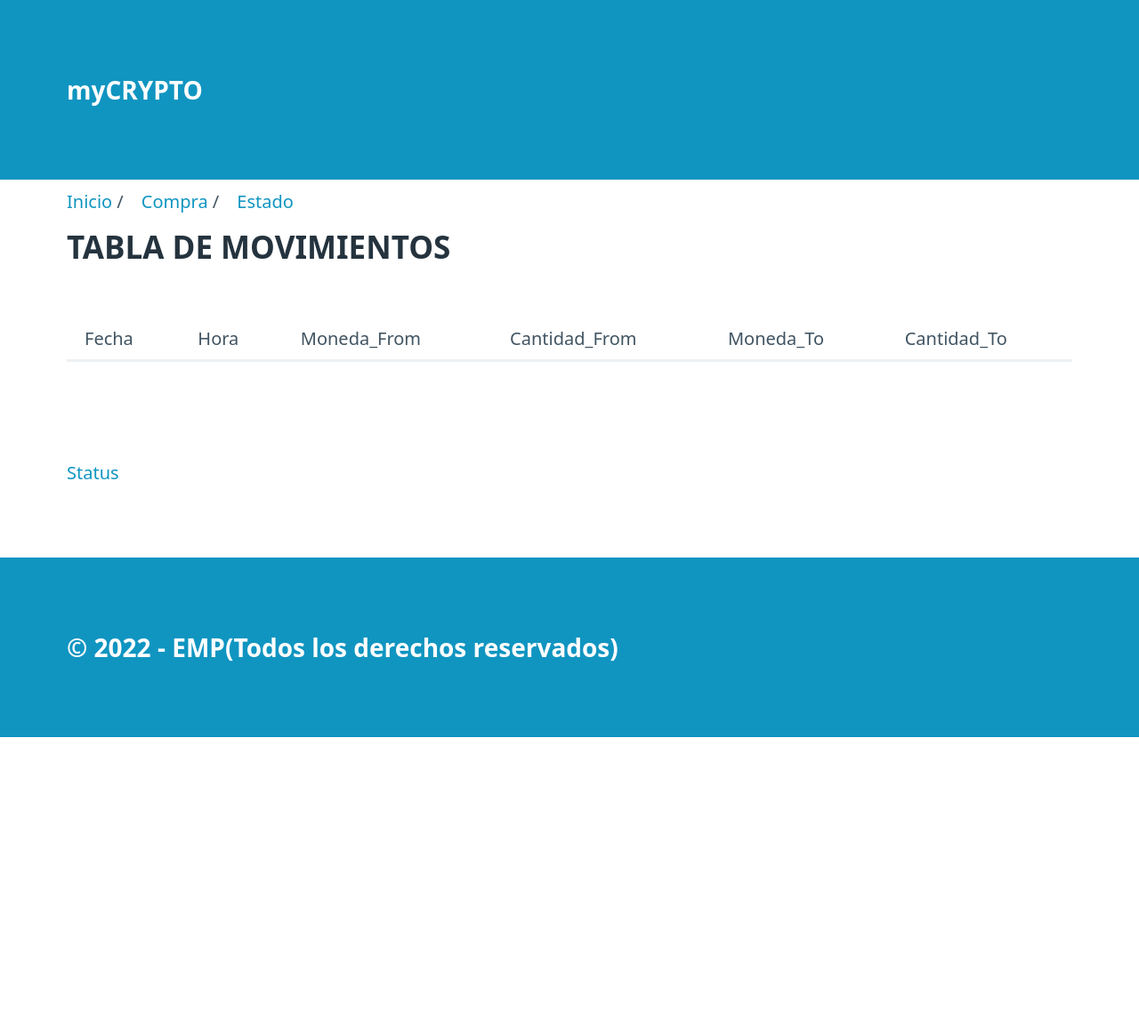
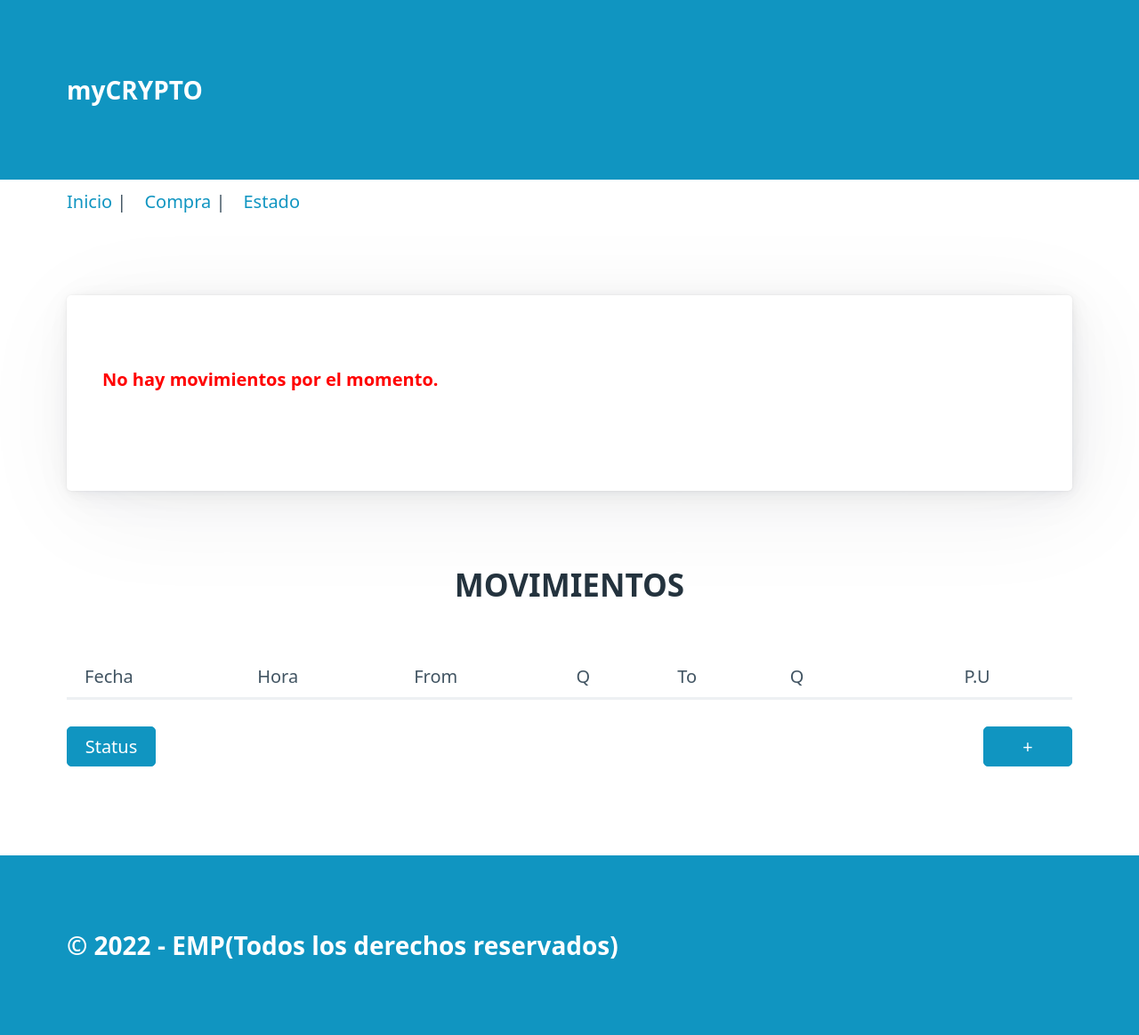
Before and after one commit to Edug89/Criptomonedas_Flask_Classic, a Flask app: page / in a window 1280 px wide. Shown: the whole page at 89% size. Before the commit the page ends 829 px from the top, so only its background shows below. Run offline with Flask 2, Linux system fonts and the light colour scheme; lists and menus that the app fills with data are empty.

Commit message:
Tenemos las 3 páginas funcionando,botones enlazados entre ellas falta el enlace de todas con SQLITE y operaciones

```diff
--- a/config_template.py
+++ b/config_template.py
@@ -1,2 +1,3 @@
 ORIGIN_DATA="Falta poner la url del fichero SQLITE"
 SECRET_KEY="Falta poner la url de la clave"
+API_KEY="Falta poner la url de la API"
--- a/registro_cripto/forms.py
+++ b/registro_cripto/forms.py
@@ -10,5 +10,23 @@ class MovementForm(FlaskForm):
     coin_to = StringField("To",validators=[DataRequired()])
     quantity_to = FloatField("Cantidad_To",validators=[DataRequired()])
 
+    borrar = SubmitField("X")
+    aceptar = SubmitField("√")
+
 
 #Falta hacer bien la clase y enlazar.
+
+Coins=[('EUR', 'Euro (€)'),
+        ('BTC', 'Bitcoin (BTC)'),
+        ('ETH', 'Ethereum (ETH)'),
+        ('XRP', 'Ripple (XRP)'),
+        ('LTC', 'Litecoin (LTC)'),
+        ('BCH', 'Bitcoin Cash (BCH)'),
+        ('BNB', 'Binance (BNB)'),
+        ('USDT', 'Tether (USDT)'),
+        ('EOS', 'EOS (EOS)'),
+        ('BCHSV', 'Bitcoin Cash SV (BCHSV)'),
+        ('XLM', 'Stellar Lumens (XLM)'),
+        ('ADA', 'Cardano (ADA)'),
+        ('TRX', 'Tronix (TRX)')
+]
--- a/registro_cripto/routes.py
+++ b/registro_cripto/routes.py
@@ -1,15 +1,22 @@
-from crypt import methods
 from registro_cripto import app
 from flask import render_template,request, redirect, url_for, flash
 from registro_cripto.models import select_all,insert,select_by,delete_by
 from registro_cripto.forms import MovementForm
 from datetime import date
 
-
+#ruta = ORIGIN_DATA
 
 @app.route("/")
 def index():
-    return render_template("index.html", pageTitle="Movimientos")
+    try:
+        movimientos = select_all("SELECT * FROM movimientos ORDER BY date")
+        return render_template("inicio.html",pageTitle = "Índice", movs=movimientos)
+    except:
+        flash("No hay movimientos por el momento.",
+              category="fallo")
+        return render_template("index.html")
+
+
 
 
 @app.route("/purchase", methods =["GET","POST"])
@@ -21,9 +28,11 @@ def purchase():
         pass
 
 
+
+
 @app.route("/status")
 def status():
-    return "En construcción"
+    return render_template("status.html")
 
 
  #Pruebas de funciones comparativas para añadir.
--- a/registro_cripto/static/css/styles.css
+++ b/registro_cripto/static/css/styles.css
@@ -16,7 +16,10 @@ p.error {
     color: red;
     font-weight: bold;
     font-size: 0,8em;
+}
 
+.h2 {
+    text-align: center;
 }
 
 
@@ -32,8 +35,7 @@ p.error {
 
 .grid {
     display: flex;
-    justify-content:space-around
-
+    justify-content:space-between
     width: 100px;
     padding: 0 1rem;
     max-width: 800px;
@@ -62,3 +64,84 @@ p.error {
     gap: 10px;
     height: 100%;
   }
+
+  .quantity_to {
+    display: flex;
+    justify-content: space-between;
+    gap: 10px;
+    height: 100%;
+    margin-left: -340px;
+  }
+
+  .pu {
+    display:flex;
+    text-align: right;
+    height: 100%;
+    justify-content: end;
+    gap: 10px;
+    margin-left: 570px;
+    margin-top: 15px;
+
+  }
+
+
+.boton_status {
+    display: inline-block;
+    height: 45px;
+    padding: 0;
+    vertical-align: top;
+    width: 100px;
+}
+
+.cruz_añadir {
+  display: inline-block;
+  height: 45px;
+  padding: 0;
+  margin-right: 0;
+  float: right;
+  width: 100px;
+}
+
+.boton_cancelar {
+  display: inline-block;
+  height: 45px;
+  padding: 0;
+  vertical-align: top;
+  width: 100px;
+  margin-left: -300;
+  margin-top: 100;
+
+}
+
+.boton_validar {
+display: inline-block;
+height: 45px;
+padding: 0;
+margin-right: 0;
+width: 100px;
+margin-left: -450;
+margin-top: 100;
+
+}
+
+
+.boton_volver {
+  display: inline-block;
+  height: 45px;
+  padding: 0;
+  margin-right: 0;
+  width: 100px;
+  margin-left: 350;
+  margin-top: 50;
+
+  }
+
+.status {
+  display: block;
+  max-width: 500px;
+  font-weight:lighter;
+  font-size: 1.0rem;
+  padding: 1.0rem;
+  margin-left: 150;
+
+}
--- a/registro_cripto/templates/base.html
+++ b/registro_cripto/templates/base.html
@@ -17,10 +17,10 @@
     <nav class="container">
         <ul>
             <li>
-                <a href="/">Inicio</a> /
+                <a href="/">Inicio</a> |
             </li>
             <li>
-                <a href="/purchase">Compra</a> /
+                <a href="/purchase">Compra</a> |
             </li>
             <li>
                 <a href="/status">Estado</a>
@@ -41,9 +41,6 @@
 
        {% block content %}{% endblock %}
     </section>
-        <section class="container">
-        <a href="/status">Status</a>
-        </section>
     <footer>
         <div class="container">
             &copy; 2022 - EMP(Todos los derechos reservados)
--- a/registro_cripto/templates/index.html
+++ b/registro_cripto/templates/index.html
@@ -1,16 +1,20 @@
 {% extends "base.html" %}
 
 {% block content %}
-    <h2>TABLA DE MOVIMIENTOS</h2>
         <table>
+            <div class = "h2">
+                <h2>MOVIMIENTOS</h2>
+            </div>
             <thead>
                <tr>
                     <th>Fecha</th>
                     <th>Hora</th>
-                    <th>Moneda_From</th>
-                    <th>Cantidad_From</th>
-                    <th>Moneda_To</th>
-                    <th>Cantidad_To</th>
+                    <th>From</th>
+                    <th>Q</th>
+                    <th>To</th>
+                    <th>Q<th>
+                    <th>P.U</th>
+
                 </tr>
             </thead>
             <tbody>
@@ -23,8 +27,13 @@
                     <td>{{movement.quantity_from}}</td>
                     <td>{{movement.coin_to}}</td>
                     <td>{{movement.quantity_to}}</td>
+                    <td>{{movement.quantity_from / movement.quantity_to}}</td>
+
                 </tr>
                 {% endfor %}
             </tbody>
         </table>
+        <a href="/status"><button class="boton_status"method="POST">Status</button></a>
+        <a href="/purchase"><button class="cruz_añadir" method="POST">+</button></a>
+
 {% endblock %}
```
Also changed, not shown: registro_cripto/models.py (+20 -25 lines), registro_cripto/templates/purchase.html (+23 -2 lines), registro_cripto/templates/status.html (+24 -0 lines), readme.md.
